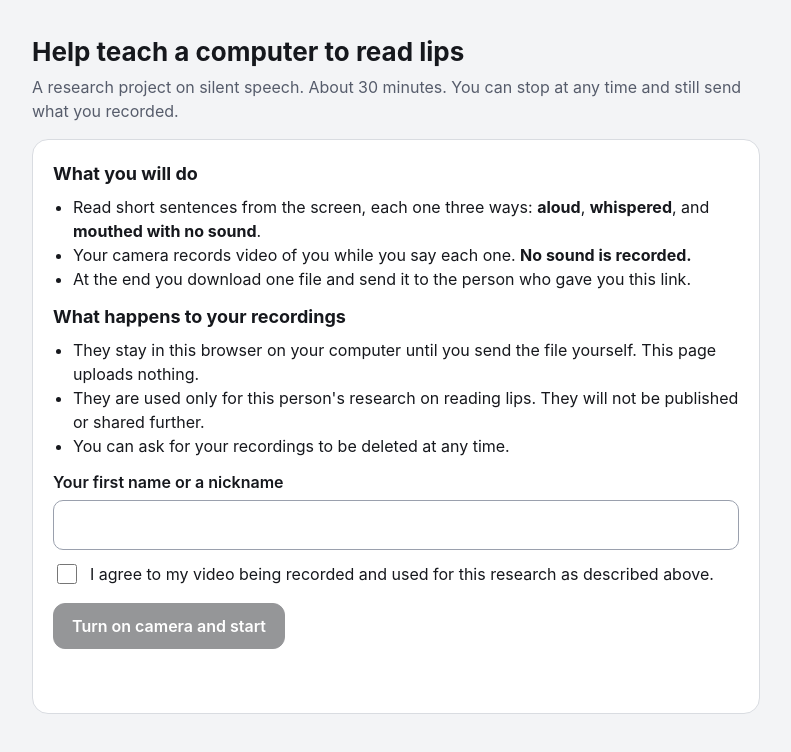
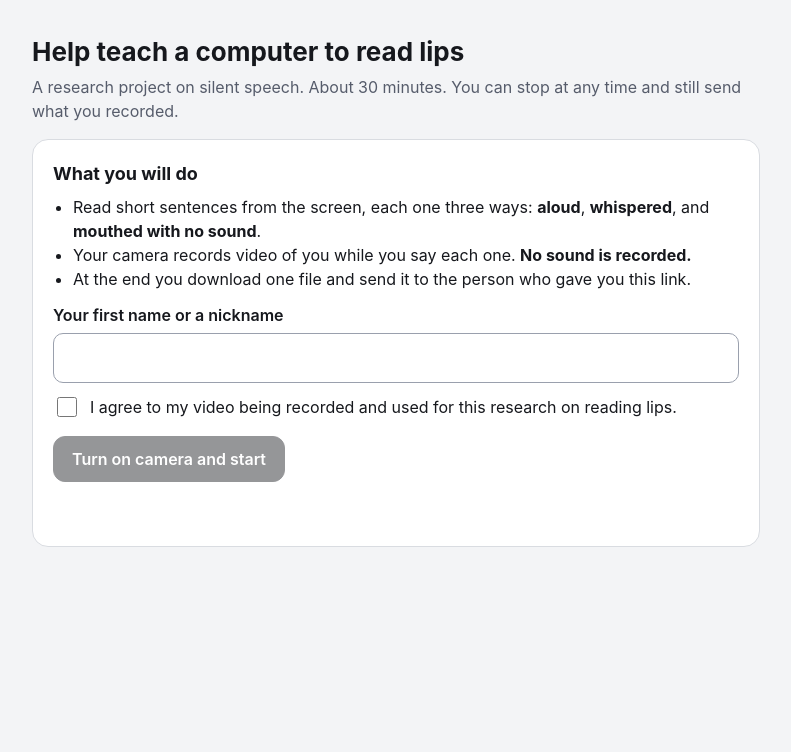
Before and after one commit to ghoshdoesdesign/tacitvoice, a plain HTML site: page collect/index.html in a window 1280 px wide. Shown: the whole page, without its empty margins (244-1035 px from the left). Drawn offline with Linux system fonts and the light colour scheme.

Commit message:
Recording page: remove the 'What happens to your recordings' section
At the owner's request. The consent tick box no longer refers to a
description above it; it now names the purpose itself.

Co-Authored-By: Claude Fable 5.2 <noreply@anthropic.com>
Claude-Session: https://claude.ai/code/session_011xVXq7eekPXwN2Az2JLbAx

```diff
--- a/collect/index.html
+++ b/collect/index.html
@@ -50,15 +50,9 @@
       <li>Your camera records video of you while you say each one. <b>No sound is recorded.</b></li>
       <li>At the end you download one file and send it to the person who gave you this link.</li>
     </ul>
-    <h2>What happens to your recordings</h2>
-    <ul>
-      <li>They stay in this browser on your computer until you send the file yourself. This page uploads nothing.</li>
-      <li>They are used only for this person's research on reading lips. They will not be published or shared further.</li>
-      <li>You can ask for your recordings to be deleted at any time.</li>
-    </ul>
     <label for="name">Your first name or a nickname</label>
     <input id="name" type="text" autocomplete="off" maxlength="40">
-    <label class="check"><input id="agree" type="checkbox"> <span>I agree to my video being recorded and used for this research as described above.</span></label>
+    <label class="check"><input id="agree" type="checkbox"> <span>I agree to my video being recorded and used for this research on reading lips.</span></label>
     <div class="row" style="margin-top:16px">
       <button id="begin" class="primary" disabled>Turn on camera and start</button>
       <span id="resume" class="muted"></span>
```
Also changed, not shown: collect/page.html (+1 -7 lines).
